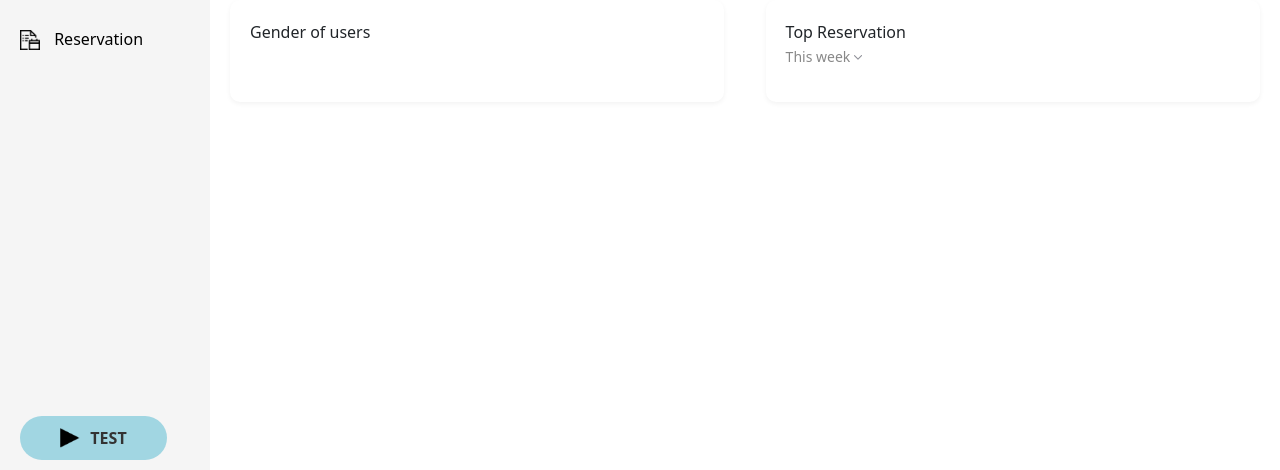
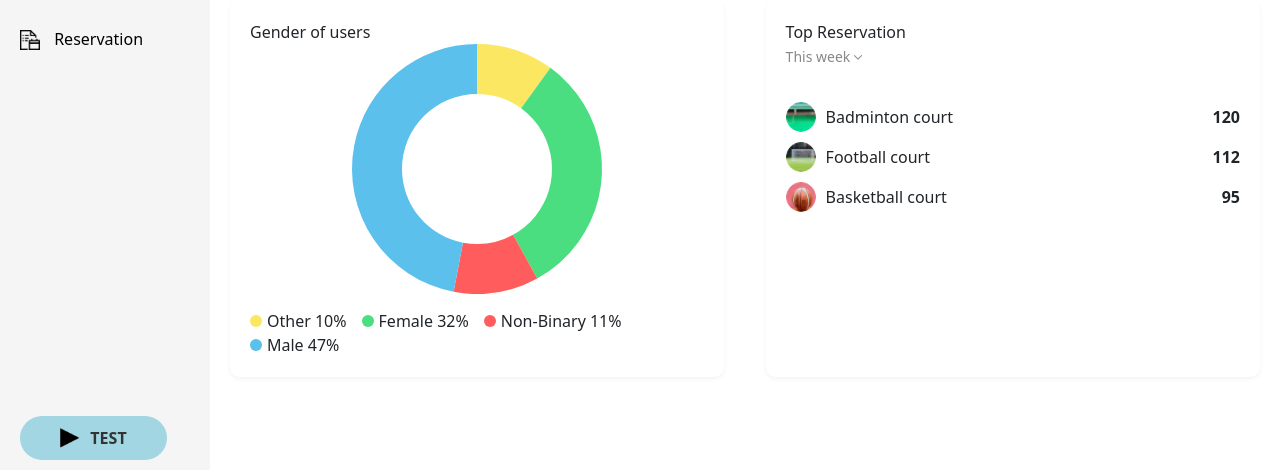
Before and after one commit to Nuay-coder/Friendfy, a plain HTML site: page dashboard-admin.html in a window 1280 px wide. Shown: the part 243-713 px from the top of the page. Drawn offline with nearby package versions, Linux system fonts and the light colour scheme.

Commit message:
Update dashboard-admin.html

```diff
--- a/dashboard-admin.html
+++ b/dashboard-admin.html
@@ -10,7 +10,7 @@
     <link href="https://cdnjs.cloudflare.com/ajax/libs/bootstrap/5.1.3/css/bootstrap.min.css" rel="stylesheet">
     <!-- Chart.js -->
     <script src="https://cdnjs.cloudflare.com/ajax/libs/Chart.js/3.7.1/chart.min.js"></script>
-    <script src="script.js"></script>
+</head>
 
 <body>
     <div class="header">
@@ -22,9 +22,8 @@
         </div>
 
         <div class="user-section">
-            <img src="image\icon-dashboard.png">
+            <img src="image/icon-dashboard.png">
             Dashboard
-
         </div>
     </div>
 
@@ -40,7 +39,6 @@
                 <span>User</span>
             </a>
         </div>
-
 
         <div class="menu-item">
             <a href="event-admin.html" style="text-decoration: none; color: black;">
@@ -58,10 +56,9 @@
 
         <div class="button-container">
             <button class="test-button" id="openImageUploadBtn">
-                <img src="image\icon-test.png" class="menu-icon">
+                <img src="image/icon-test.png" class="menu-icon">
                 <span>TEST</span>
             </button>
-
 
             <button class="logout-button">
                 <img src="image/icon-logout(white).png" class="logout-icon">
@@ -89,30 +86,61 @@
         <div class="chart-container">
             <div class="chart-card">
                 <div class="chart-title">Gender of users</div>
-                <!-- Chart content would go here -->
+                <div style="position: relative; height: 250px;">
+                    <canvas id="genderChart"></canvas>
+                </div>
+                <div class="chart-legend" style="display: flex; flex-wrap: wrap; margin-top: 15px;">
+                    <div style="display: flex; align-items: center; margin-right: 15px;">
+                        <div style="width: 12px; height: 12px; border-radius: 50%; background-color: #fce762; margin-right: 5px;"></div>
+                        <span>Other 10%</span>
+                    </div>
+                    <div style="display: flex; align-items: center; margin-right: 15px;">
+                        <div style="width: 12px; height: 12px; border-radius: 50%; background-color: #4ade80; margin-right: 5px;"></div>
+                        <span>Female 32%</span>
+                    </div>
+                    <div style="display: flex; align-items: center; margin-right: 15px;">
+                        <div style="width: 12px; height: 12px; border-radius: 50%; background-color: #ff5d5d; margin-right: 5px;"></div>
+                        <span>Non-Binary 11%</span>
+                    </div>
+                    <div style="display: flex; align-items: center;">
+                        <div style="width: 12px; height: 12px; border-radius: 50%; background-color: #5bc0eb; margin-right: 5px;"></div>
+                        <span>Male 47%</span>
+                    </div>
+                </div>
             </div>
 
             <div class="chart-card">
                 <div class="chart-title">Top Reservation</div>
-
                 <div class="subtitle dropdown">
-                    <span id="selected-period" onclick="toggleDropdown()">This week <img src="image\icon-more.png">
-                    </span>
+                    <span id="selected-period" onclick="toggleDropdown()">This week <img src="image/icon-more.png"></span>
                     <ul class="dropdown-menu" id="dropdownMenu">
                         <li onclick="changePeriod('Today')">Today</li>
                         <li onclick="changePeriod('This week')">This week</li>
                         <li onclick="changePeriod('This month')">This month</li>
                     </ul>
                 </div>
-                <!-- Reservation details would go here -->
-            </div>
-
-
-
+                <div class="reservation-list" style="margin-top: 20px;">
+                    <div class="reservation-item">
+                        <img src="image/icon-badminton.png" class="reservation-icon">
+                        <div style="flex-grow: 1; font-weight: 500;">Badminton court</div>
+                        <div style="font-weight: bold;">120</div>
+                    </div>
+                    <div class="reservation-item">
+                        <img src="image/icon-football.png" class="reservation-icon">
+                        <div style="flex-grow: 1; font-weight: 500;">Football court</div>
+                        <div style="font-weight: bold;">112</div>
+                    </div>
+                    <div class="reservation-item">
+                        <img src="image/icon-basketball.png" class="reservation-icon">
+                        <div style="flex-grow: 1; font-weight: 500;">Basketball court</div>
+                        <div style="font-weight: bold;">95</div>
+                    </div>
+                </div>
             </div>
         </div>
+    </div>
+
+    <script src="script.js"></script>
 </body>
 
 </html>
-
-</html>
```
